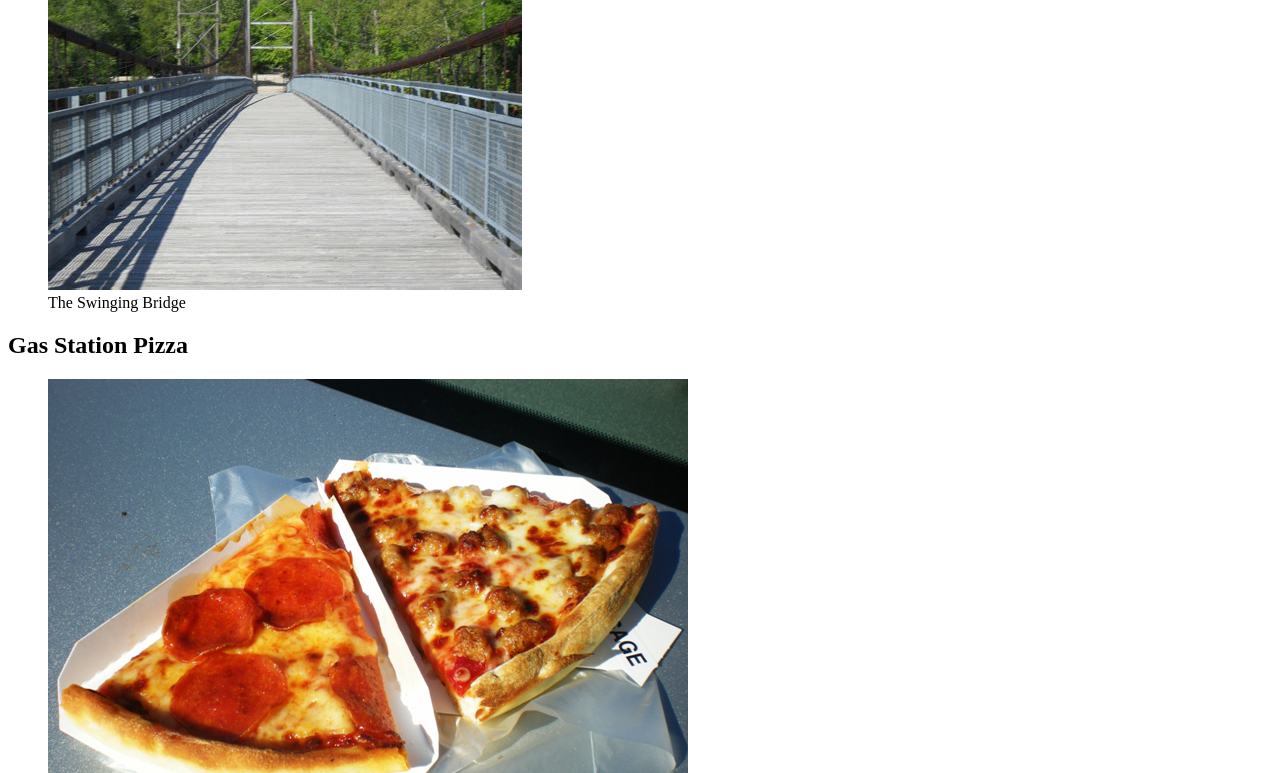
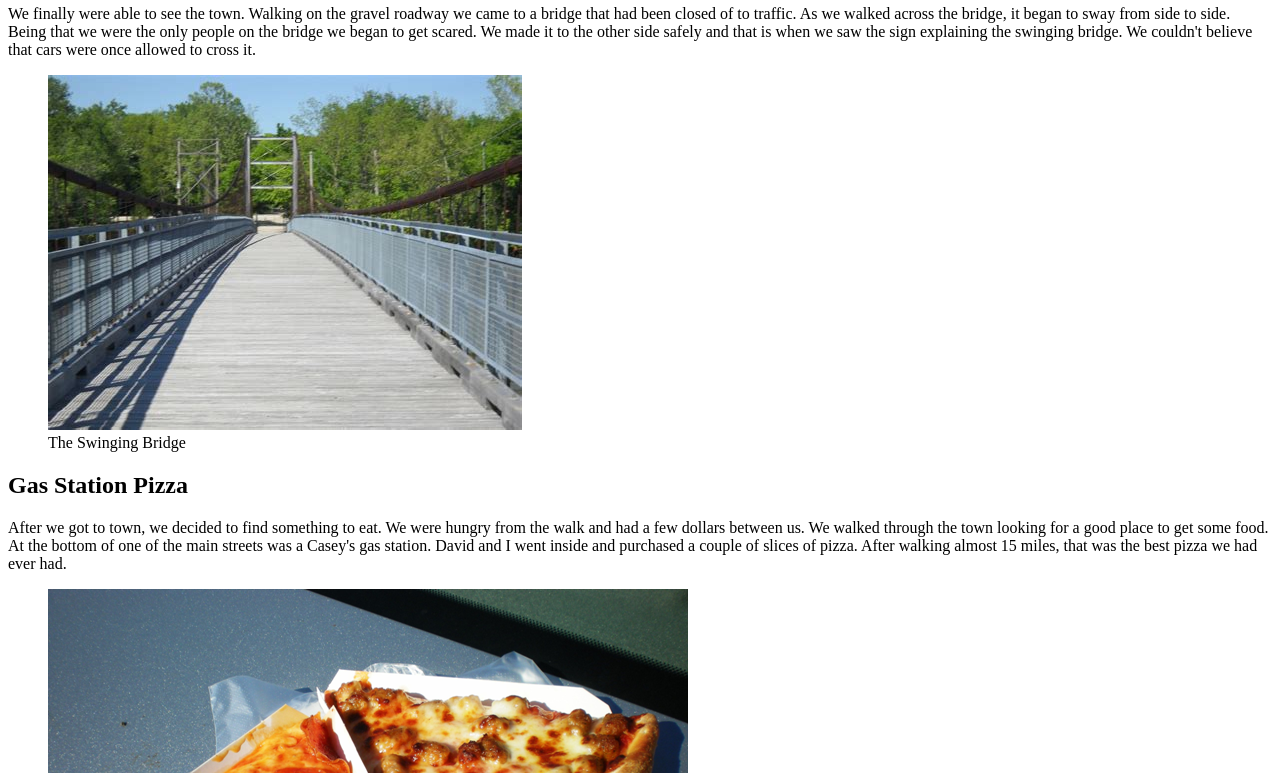
Before and after one commit to R-bB/html-me-something, a plain HTML site: page index.html in a window 1280 px wide. Shown: the part 1658-2431 px from the top of the page. Drawn offline with Linux system fonts and the light colour scheme.

Commit message:
Added more content.

```diff
--- a/index.html
+++ b/index.html
@@ -35,7 +35,10 @@
             <section>
                 <a name="goingtotown"></a>
                 <h2>Going to Town</h2>
-                <p></p>
+                <p> On our second day there, we decided to go into town. Now we were both too young to drive, so we decided to set out on foot.
+                    We knew which direction town was in, but we had no idea how far it was. After walking along the creek for what seemed like hours we ran into an older man fishing.
+                    we asked him how far it was to town. He explained that we still have a couple hours walk ahead of us. Undeterred, we marched on.
+                </p>
                 <figure>
                     <img src="images\warsawmomap.jpg" alt="Warsaw Mo."/>
                     <figcaption>Warsaw Mo.</figcaption>
@@ -44,7 +47,10 @@
             <section>
                 <a name="theswingingbridge"></a>
                 <h2>The Swinging Bridge</h2>
-                <p></p>
+                <p> We finally were able to see the town. Walking on the gravel roadway we came to a bridge that had been closed of to traffic.
+                    As we walked across the bridge, it began to sway from side to side. Being that we were the only people on the bridge we began to get scared.
+                    We made it to the other side safely and that is when we saw the sign explaining the swinging bridge. We couldn't believe that cars were once allowed to cross it.
+                </p>
                 <figure>
                     <img src="images\swinging_bridge.jpg" alt="The Swinging Bridge"/>
                     <figcaption>The Swinging Bridge</figcaption>
@@ -53,7 +59,10 @@
             <section>
                 <a name="gasstationpizza"></a>
                 <h2>Gas Station Pizza</h2>
-                <p></p>
+                <p> After we got to town, we decided to find something to eat. We were hungry from the walk and had a few dollars between us.
+                    We walked through the town looking for a good place to get some food. At the bottom of one of the main streets was a Casey's gas station.
+                    David and I went inside and purchased a couple of slices of pizza. After walking almost 15 miles, that was the best pizza we had ever had.
+                </p>
                 <figure>
                     <img src="images\caseys_pizza.png" alt="Casey's Pizza"/>
                     <figcaption>Casey's Pizza</figcaption>
```
